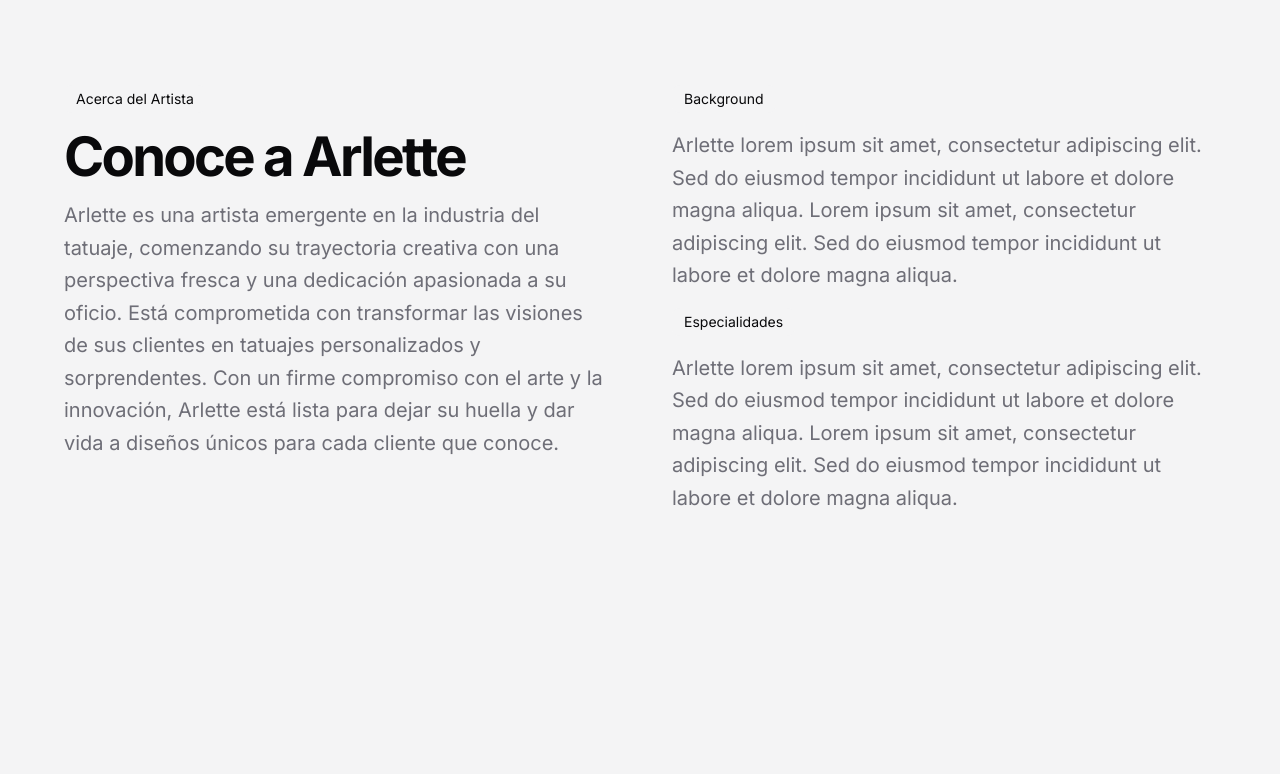
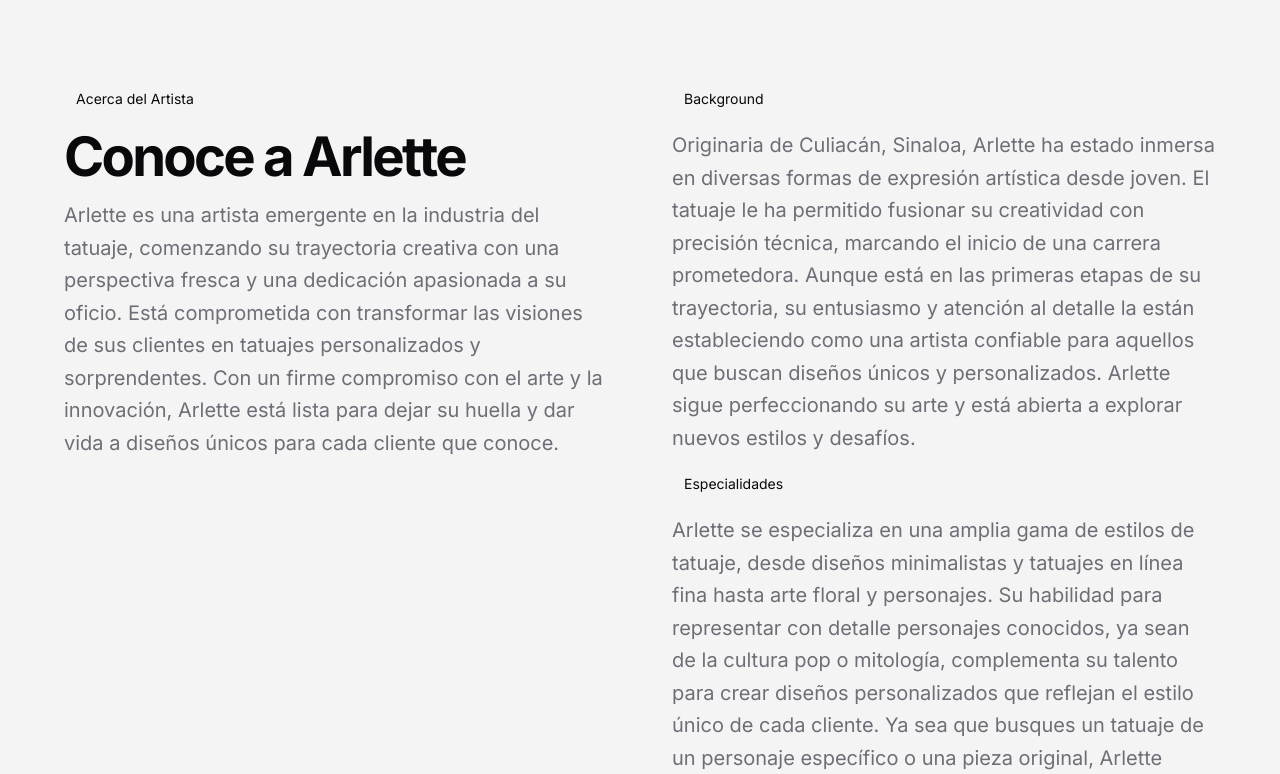
Before and after one commit to Lordbear117/yutbelyink-landingpage, a Next.js app: page / in a window 1280 px wide. Shown: the part 2060-2834 px from the top of the page. Built offline with nearby package versions, Linux system fonts and the light colour scheme.

Commit message:
feat: agregar mas contenido a la seccion sobre mi

```diff
--- a/src/components/layouts/MainLayout.tsx
+++ b/src/components/layouts/MainLayout.tsx
@@ -61,7 +61,9 @@ const MainLayout = () => {
                   </p>
                 </div>
                 <div className="flex flex-col gap-2 min-[400px]:flex-row pb-4 pt-4">
-                  <SmoothScrollButton to="contact">Agendar cita</SmoothScrollButton>
+                  <SmoothScrollButton to="contact">
+                    Agendar cita
+                  </SmoothScrollButton>
                 </div>
               </div>
               <div className="pt-4">
@@ -174,19 +176,29 @@ const MainLayout = () => {
                   Background
                 </div>
                 <p className="mx-auto max-w-[700px] text-muted-foreground md:text-xl/relaxed">
-                  Arlette lorem ipsum sit amet, consectetur adipiscing elit. Sed
-                  do eiusmod tempor incididunt ut labore et dolore magna aliqua.
-                  Lorem ipsum sit amet, consectetur adipiscing elit. Sed do
-                  eiusmod tempor incididunt ut labore et dolore magna aliqua.
+                  Originaria de Culiacán, Sinaloa, Arlette ha estado inmersa en
+                  diversas formas de expresión artística desde joven. El tatuaje
+                  le ha permitido fusionar su creatividad con precisión técnica,
+                  marcando el inicio de una carrera prometedora. Aunque está en
+                  las primeras etapas de su trayectoria, su entusiasmo y
+                  atención al detalle la están estableciendo como una artista
+                  confiable para aquellos que buscan diseños únicos y
+                  personalizados. Arlette sigue perfeccionando su arte y está
+                  abierta a explorar nuevos estilos y desafíos.
                 </p>
                 <div className="inline-block rounded-lg bg-muted px-3 py-1 text-sm">
                   Especialidades
                 </div>
                 <p className="mx-auto max-w-[700px] text-muted-foreground md:text-xl/relaxed">
-                  Arlette lorem ipsum sit amet, consectetur adipiscing elit. Sed
-                  do eiusmod tempor incididunt ut labore et dolore magna aliqua.
-                  Lorem ipsum sit amet, consectetur adipiscing elit. Sed do
-                  eiusmod tempor incididunt ut labore et dolore magna aliqua.
+                  Arlette se especializa en una amplia gama de estilos de
+                  tatuaje, desde diseños minimalistas y tatuajes en línea fina
+                  hasta arte floral y personajes. Su habilidad para representar
+                  con detalle personajes conocidos, ya sean de la cultura pop o
+                  mitología, complementa su talento para crear diseños
+                  personalizados que reflejan el estilo único de cada cliente.
+                  Ya sea que busques un tatuaje de un personaje específico o una
+                  pieza original, Arlette utiliza su creatividad y técnica para
+                  transformar tu visión en una obra de arte duradera.
                 </p>
               </div>
             </div>
```
